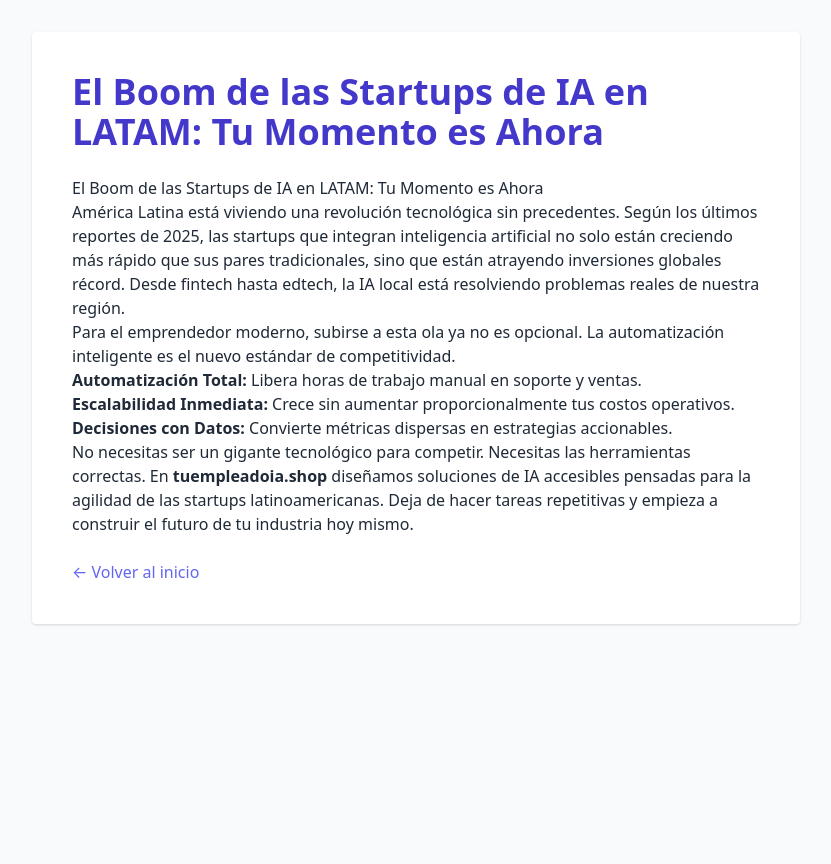
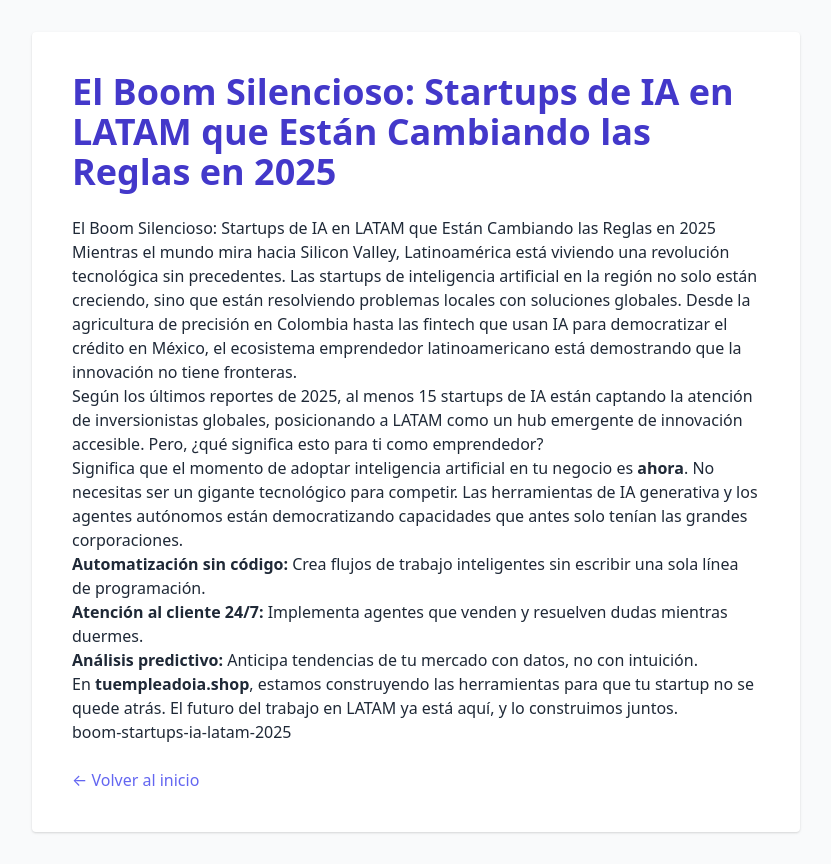
Before and after one commit to jhonnycastle81/tuempleadoia-shop, a plain HTML site: page blog/boom-startups-ia-latam-2025.html in a window 1280 px wide. Shown: the whole page, without its empty margins (224-1055 px from the left). Before the commit the page ends 800 px from the top, so only its background shows below. Drawn offline with nearby package versions, Linux system fonts and the light colour scheme.

Commit message:
feat: Nuevo blog IA - El Boom Silencioso: Startups de IA en LATAM que Están Cambiando las Reglas en 2025

```diff
--- a/blog/boom-startups-ia-latam-2025.html
+++ b/blog/boom-startups-ia-latam-2025.html
@@ -1,17 +1,18 @@
 <!DOCTYPE html>
-        <html lang="es"><head><meta charset="UTF-8"><title>El Boom de las Startups de IA en LATAM: Tu Momento es Ahora</title>
+        <html lang="es"><head><meta charset="UTF-8"><title>El Boom Silencioso: Startups de IA en LATAM que Están Cambiando las Reglas en 2025</title>
         <link href="https://cdnjs.cloudflare.com/ajax/libs/tailwindcss/2.2.19/tailwind.min.css" rel="stylesheet">
         </head><body class="bg-gray-50 text-gray-800 p-8">
         <div class="max-w-3xl mx-auto bg-white p-10 rounded shadow">
-        <h1 class="text-4xl font-bold mb-6 text-indigo-700">El Boom de las Startups de IA en LATAM: Tu Momento es Ahora</h1>
-        <div class="prose"><h2>El Boom de las Startups de IA en LATAM: Tu Momento es Ahora</h2>
-<p>América Latina está viviendo una revolución tecnológica sin precedentes. Según los últimos reportes de 2025, las startups que integran inteligencia artificial no solo están creciendo más rápido que sus pares tradicionales, sino que están atrayendo inversiones globales récord. Desde fintech hasta edtech, la IA local está resolviendo problemas reales de nuestra región.</p>
-<p>Para el emprendedor moderno, subirse a esta ola ya no es opcional. La automatización inteligente es el nuevo estándar de competitividad.</p>
+        <h1 class="text-4xl font-bold mb-6 text-indigo-700">El Boom Silencioso: Startups de IA en LATAM que Están Cambiando las Reglas en 2025</h1>
+        <div class="prose"><h2>El Boom Silencioso: Startups de IA en LATAM que Están Cambiando las Reglas en 2025</h2>
+<p>Mientras el mundo mira hacia Silicon Valley, Latinoamérica está viviendo una revolución tecnológica sin precedentes. Las startups de inteligencia artificial en la región no solo están creciendo, sino que están resolviendo problemas locales con soluciones globales. Desde la agricultura de precisión en Colombia hasta las fintech que usan IA para democratizar el crédito en México, el ecosistema emprendedor latinoamericano está demostrando que la innovación no tiene fronteras.</p>
+<p>Según los últimos reportes de 2025, al menos 15 startups de IA están captando la atención de inversionistas globales, posicionando a LATAM como un hub emergente de innovación accesible. Pero, ¿qué significa esto para ti como emprendedor?</p>
+<p>Significa que el momento de adoptar inteligencia artificial en tu negocio es <strong>ahora</strong>. No necesitas ser un gigante tecnológico para competir. Las herramientas de IA generativa y los agentes autónomos están democratizando capacidades que antes solo tenían las grandes corporaciones.</p>
 <ul>
-<li><strong>Automatización Total:</strong> Libera horas de trabajo manual en soporte y ventas.</li>
-<li><strong>Escalabilidad Inmediata:</strong> Crece sin aumentar proporcionalmente tus costos operativos.</li>
-<li><strong>Decisiones con Datos:</strong> Convierte métricas dispersas en estrategias accionables.</li>
+<li><strong>Automatización sin código:</strong> Crea flujos de trabajo inteligentes sin escribir una sola línea de programación.</li>
+<li><strong>Atención al cliente 24/7:</strong> Implementa agentes que venden y resuelven dudas mientras duermes.</li>
+<li><strong>Análisis predictivo:</strong> Anticipa tendencias de tu mercado con datos, no con intuición.</li>
 </ul>
-<p>No necesitas ser un gigante tecnológico para competir. Necesitas las herramientas correctas. En <strong>tuempleadoia.shop</strong> diseñamos soluciones de IA accesibles pensadas para la agilidad de las startups latinoamericanas. Deja de hacer tareas repetitivas y empieza a construir el futuro de tu industria hoy mismo.</p></div>
+<p>En <strong>tuempleadoia.shop</strong>, estamos construyendo las herramientas para que tu startup no se quede atrás. El futuro del trabajo en LATAM ya está aquí, y lo construimos juntos.</p></contenido_html><parameter name="nombre_archivo">boom-startups-ia-latam-2025</div>
         <br><a href="../index.html" class="text-indigo-500 hover:underline">← Volver al inicio</a>
         </div></body></html>
```
